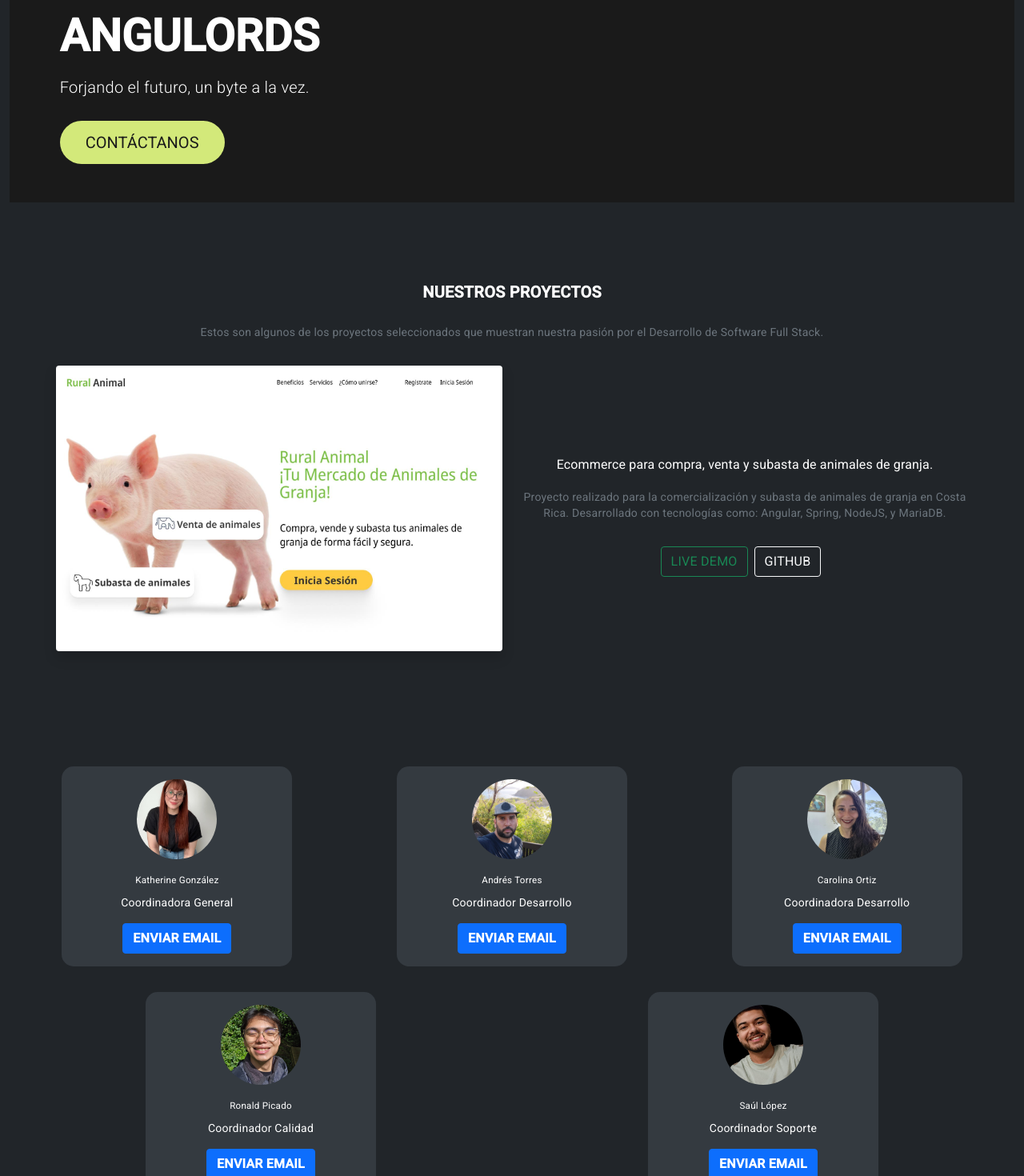
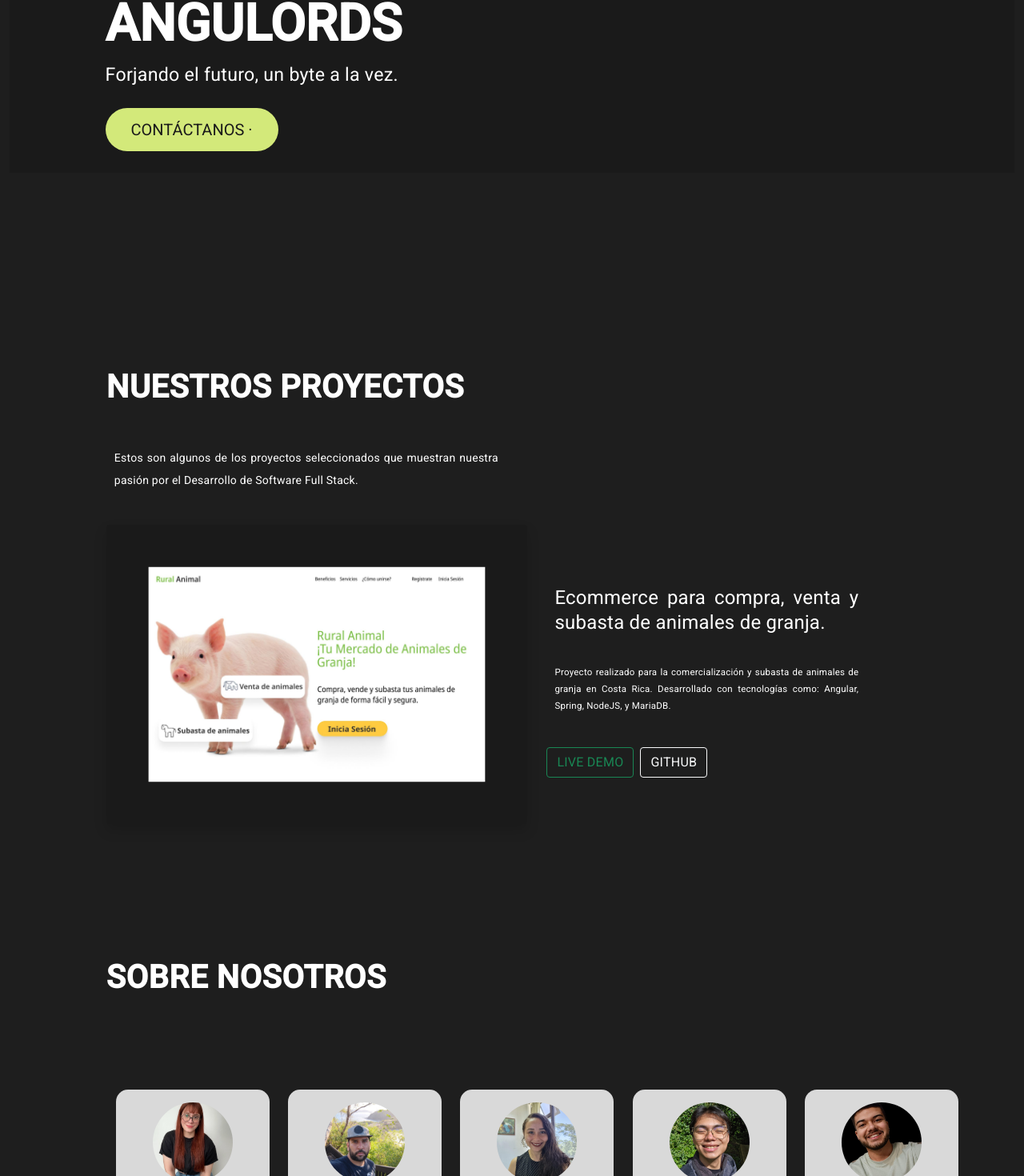
Before and after one commit to Katherine506/landing-page-angulords, an Angular app: page /ladingpage in a window 1280 px wide. Shown: the part 264-1734 px from the top of the page at 80% size. Built offline with nearby package versions, Linux system fonts and the light colour scheme.

Commit message:
3 secciones listas

```diff
--- a/src/app/app.component.html
+++ b/src/app/app.component.html
@@ -1,5 +1,7 @@
-<div class="container-fluid bg-dark text-white">
+<div style="background-color: #1e1e1e">
+  <div class="container-fluid">
     <!-- Header -->
+    <section id="line">
       <header class="d-flex justify-content-between align-items-center p-3">
         <img
           src="../assets/img/angulords/a.png"
@@ -8,55 +10,119 @@
           width="150"
         />
         <nav style="font-size: 20px">
-      <a href="#" class="text-white mx-3">Proyectos</a>
-      <a href="#" class="text-white mx-3">Nosotros</a>
-      <a href="#" class="text-white mx-3">Contacto</a>
+          <a
+            onclick="document.getElementById('escribenos').scrollIntoView({ behavior: 'smooth' });"
+            class="text-white mx-3"
+            class="text-white mx-3"
+            >Proyectos</a
+          >
+          <a
+            onclick="document.getElementById('escribenos').scrollIntoView({ behavior: 'smooth' });"
+            class="text-white mx-3"
+            class="text-white mx-3"
+            >Nosotros</a
+          >
+          <a
+            onclick="document.getElementById('escribenos').scrollIntoView({ behavior: 'smooth' });"
+            class="text-white mx-3"
+            >Contacto</a
+          >
         </nav>
       </header>
+    </section>
     <!-- Hero Section -->
-  <section id="angulords" class="text-center py-5">
-    <h1 class="display-3">ANGULORDS</h1>
-    <p class="lead">Forjando el futuro, un byte a la vez.</p>
+    <section class="my-5" style="height: 250px; background-color: #1a1a1a">
+      <div class="container-fluid h-100">
+        <div
+          class="container d-flex flex-column justify-content-center align-items-start"
+        >
+          <h1 class="display-3 text-white">ANGULORDS</h1>
+          <p class="lead text-white">Forjando el futuro, un byte a la vez.</p>
           <button
             id="contactanos"
             class="btn btn-success btn-lg"
             onclick="document.getElementById('escribenos').scrollIntoView({ behavior: 'smooth' });"
           >
-      CONTÁCTANOS
+            CONTÁCTANOS <span> ·</span>
           </button>
+        </div>
+      </div>
     </section>
 
     <!-- Projects Section -->
-  <section class="container my-5">
-    <h2 class="text-center mb-4">NUESTROS PROYECTOS</h2>
-    <p class="text-center text-muted">
+    <section class="container">
+      <div id="proyectos">
+        <h2 class="my-5 text-white">NUESTROS PROYECTOS</h2>
+        <p
+          class="text-white"
+          style="
+            text-align: justify;
+            width: 500px;
+            padding: 10px;
+            line-height: 2;
+          "
+        >
           Estos son algunos de los proyectos seleccionados que muestran nuestra
           pasión por el Desarrollo de Software Full Stack.
         </p>
+      </div>
       <div class="row align-items-center">
         <div class="col-md-6 text-center">
           <img
+            id="img-proyecto"
             src="../assets/img/angulords/ru.JPG"
             class="img-fluid rounded shadow"
             alt="Project"
           />
         </div>
         <div class="col-md-6">
-        <h3>Ecommerce para compra, venta y subasta de animales de granja.</h3>
-        <p>
+          <h3
+            class="text-white"
+            style="
+              text-align: justify;
+              width: 400px;
+              padding: 10px;
+              line-height: 1.3;
+            "
+          >
+            Ecommerce para compra, venta y subasta de animales de granja.
+          </h3>
+          <p
+            class="text-white"
+            style="
+              text-align: justify;
+              width: 400px;
+              padding: 10px;
+              line-height: 1.8;
+              font-size: 11.5px;
+            "
+          >
             Proyecto realizado para la comercialización y subasta de animales de
             granja en Costa Rica. Desarrollado con tecnologías como: Angular,
             Spring, NodeJS, y MariaDB.
           </p>
-        <a href="#" class="btn btn-outline-success me-2">LIVE DEMO</a>
+          <div class="d-flex justify-content-start">
+            <a
+              href="http://localhost:4200/ladingpage"
+              class="btn btn-outline-success me-2"
+              >LIVE DEMO</a
+            >
             <a href="#" class="btn btn-outline-light">GITHUB</a>
+          </div>
         </div>
       </div>
     </section>
 
     <!-- About Us Section -->
-  <div class="d-flex align-items-center">
-    <div class="card text-center" style="width: 18rem">
+    <section class="container">
+      <h2 class="mt-5 text-white d-flex justify-content-start">
+        SOBRE NOSOTROS
+      </h2>
+      <div
+        class="d-flex align-items-start"
+        style="padding-top: 10%; margin-bottom: 10%"
+      >
+        <div class="card text-center" style="width: 12rem">
           <img
             src="../assets/img/angulords/k.JPG"
             class="card-img-top rounded-circle mx-auto mt-3"
@@ -66,12 +132,15 @@
           <div class="card-body">
             <h5 class="card-title">Katherine González</h5>
             <p class="card-text">Coordinadora General</p>
-        <a href="mailto:vgonzaleza@ucenfotec.ac.cr" class="btn btn-primary"
-          >Enviar Email</a
+            <a
+              href="mailto:vgonzaleza@ucenfotec.ac.cr"
+              class="btn btn-dark"
+              style="font-size: 12px; font-weight: 500"
+              >Contáctame</a
             >
           </div>
         </div>
-    <div class="card text-center" style="width: 18rem">
+        <div class="card text-center" style="width: 12rem">
           <img
             src="../assets/img/angulords/an.jpeg"
             class="card-img-top rounded-circle mx-auto mt-3"
@@ -81,12 +150,15 @@
           <div class="card-body">
             <h5 class="card-title">Andrés Torres</h5>
             <p class="card-text">Coordinador Desarrollo</p>
-        <a href="mailto:atorress@ucenfotec.ac.cr" class="btn btn-primary"
-          >Enviar Email</a
+            <a
+              href="mailto:atorress@ucenfotec.ac.cr"
+              class="btn btn-dark"
+              style="font-size: 12px; font-weight: 500"
+              >Contáctame</a
             >
           </div>
         </div>
-    <div class="card text-center" style="width: 18rem">
+        <div class="card text-center" style="width: 12rem">
           <img
             src="../assets/img/angulords/c.jpeg"
             class="card-img-top rounded-circle mx-auto mt-3"
@@ -96,12 +168,15 @@
           <div class="card-body">
             <h5 class="card-title">Carolina Ortiz</h5>
             <p class="card-text">Coordinadora Desarrollo</p>
-        <a href="mailto:cortizr@ucenfotec.ac.cr" class="btn btn-primary"
-          >Enviar Email</a
+            <a
+              href="mailto:cortizr@ucenfotec.ac.cr"
+              class="btn btn-dark"
+              style="font-size: 12px; font-weight: 500"
+              >Contáctame</a
             >
           </div>
         </div>
-    <div class="card text-center" style="width: 18rem">
+        <div class="card text-center" style="width: 12rem">
           <img
             src="../assets/img/angulords/r.jpeg"
             class="card-img-top rounded-circle mx-auto mt-3"
@@ -111,12 +186,15 @@
           <div class="card-body">
             <h5 class="card-title">Ronald Picado</h5>
             <p class="card-text">Coordinador Calidad</p>
-        <a href="mailto:rpicadoh@ucenfotec.ac.cr" class="btn btn-primary"
-          >Enviar Email</a
+            <a
+              href="mailto:rpicadoh@ucenfotec.ac.cr"
+              class="btn btn-dark"
+              style="font-size: 12px; font-weight: 500"
+              >Contáctame</a
             >
           </div>
         </div>
-    <div class="card text-center" style="width: 18rem">
+        <div class="card text-center" style="width: 12rem">
           <img
             src="../assets/img/angulords/s.jpeg"
             class="card-img-top rounded-circle mx-auto mt-3"
@@ -126,19 +204,28 @@
           <div class="card-body">
             <h5 class="card-title">Saúl López</h5>
             <p class="card-text">Coordinador Soporte</p>
-        <a href="mailto:slopezm@ucenfotec.ac.cr" class="btn btn-primary"
-          >Enviar Email</a
+            <a
+              href="mailto:slopezm@ucenfotec.ac.cr"
+              class="btn btn-dark"
+              style="font-size: 12px; font-weight: 500"
+              >Contáctame</a
             >
           </div>
         </div>
       </div>
+    </section>
 
     <!-- Contact Form Section -->
-  <section id="escribenos" class="container my-5">
+    <section
+      id="escribenos"
+      class="container my-5 d-flex align-items-center justify-content-start"
+    >
+      <div>
         <h2 class="text-center">ESCRÍBENOS</h2>
         <p class="text-center text-muted">
           Si te interesa contactarnos, no dudes en ponerte en contacto.
         </p>
+      </div>
       <div class="row justify-content-center">
         <div class="col-md-6">
           <form>
@@ -193,3 +280,4 @@
       </div>
     </section>
   </div>
+</div>
--- a/src/app/app.component.scss
+++ b/src/app/app.component.scss
@@ -1,12 +1,14 @@
 // Variables de colores
 $primary-color: #007bff;
+$secondary-color: #1e1e1e;
+$third-color: #1a1a1a;
 $text-white: #ffffff;
 $text-muted: #6c757d;
 $card-radius: 15px;
+$cool-color: #d3e97a;
 // Estilo global del body
 body {
-  font-family: "Helvetica", sans-serif;
-  background-color: #1e1e1e;
+  background-color: secondary-color;
   color: $text-white;
   margin: 0;
   padding: 0;
@@ -15,7 +17,7 @@ body {
 
 // Header
 header {
-  padding: 1rem 2rem;
+  //padding: 1rem 2rem;
   .logo {
     width: 150px;
   }
@@ -26,7 +28,7 @@ header {
       margin: 0 15px;
       transition: color 0.3s;
       &:hover {
-        color: #d3e97a;
+        color: $cool-color; // Cambia el color al pasar el cursor.
       }
     }
   }
@@ -37,12 +39,13 @@ section {
   text-align: center;
   padding: 3rem 0;
   h1 {
-    font-size: 3.5rem;
+    font-size: 4rem;
     font-weight: bold;
   }
   p.lead {
-    font-size: 1.25rem;
-    margin-bottom: 2rem;
+    font-size: 1.45rem;
+    font-weight: 400;
+    // margin-bottom: 2rem;
   }
   button {
     padding: 0.75rem 2rem;
@@ -50,20 +53,28 @@ section {
   }
 }
 
-#angulords {
+#line {
+  padding-right: 5%;
+  padding: 0;
+}
+
+#proyectos {
   display: flex;
   flex-direction: column;
   align-items: start;
-  margin-top: 5%;
-  padding: 5%;
-  background-color: #1a1a1a;
+  margin-top: 10%;
+}
+
+#img-proyecto {
+  padding: 10%;
+  background-color: $third-color;
 }
 
 #contactanos {
-  background-color: #d3e97a;
+  background-color: $cool-color;
   border: none;
   border-radius: 30px;
-  color: #1a1a1a;
+  color: $third-color;
 }
 
 .lead {
@@ -72,8 +83,10 @@ section {
 
 // Projects Section
 .container {
-  margin-top: 3rem;
+  padding-left: 5%;
   h2 {
+    font-size: 2.5rem;
+    font-weight: bold;
     text-align: center;
     margin-bottom: 1rem;
     font-weight: bold;
@@ -90,7 +103,8 @@ section {
       box-shadow: 0 4px 8px rgba(0, 0, 0, 0.2);
     }
     h3 {
-      margin-top: 1rem;
+      font-size: 1.5rem;
+      margin-top: 0.5rem;
       margin-bottom: 1rem;
     }
     a {
@@ -101,10 +115,10 @@ section {
 
 // Cards de equipo
 .card {
-  background-color: #343a40;
+  background-color: #d9d9d9;
   border: none;
   border-radius: $card-radius;
-  margin: 1rem;
+  //margin: 1rem;
   width: 18rem;
   .card-img-top {
     border-radius: 50%;
@@ -126,6 +140,14 @@ section {
       font-weight: bold;
     }
   }
+  .card-title {
+    font-size: 16px;
+    font-weight: 500;
+  }
+}
+
+#escribenos {
+  margin-top: 5%;
 }
 
 // Contenedor de tarjetas en línea
@@ -149,19 +171,15 @@ form {
     color: $text-white;
     &:focus {
       outline: none;
-      box-shadow: 0 0 0 2px #d3e97a;
+      box-shadow: 0 0 0 2px $cool-color;
     }
   }
   button {
     margin-top: 1rem;
-    background-color: #d3e97a;
+    background-color: $cool-color;
     border: none;
     border-radius: 10px;
     font-size: 1.1rem;
     padding: 0.75rem;
   }
 }
-
-a {
-  text-decoration: none;
-}
```
Lines whose indentation alone changed are shown as unchanged.
